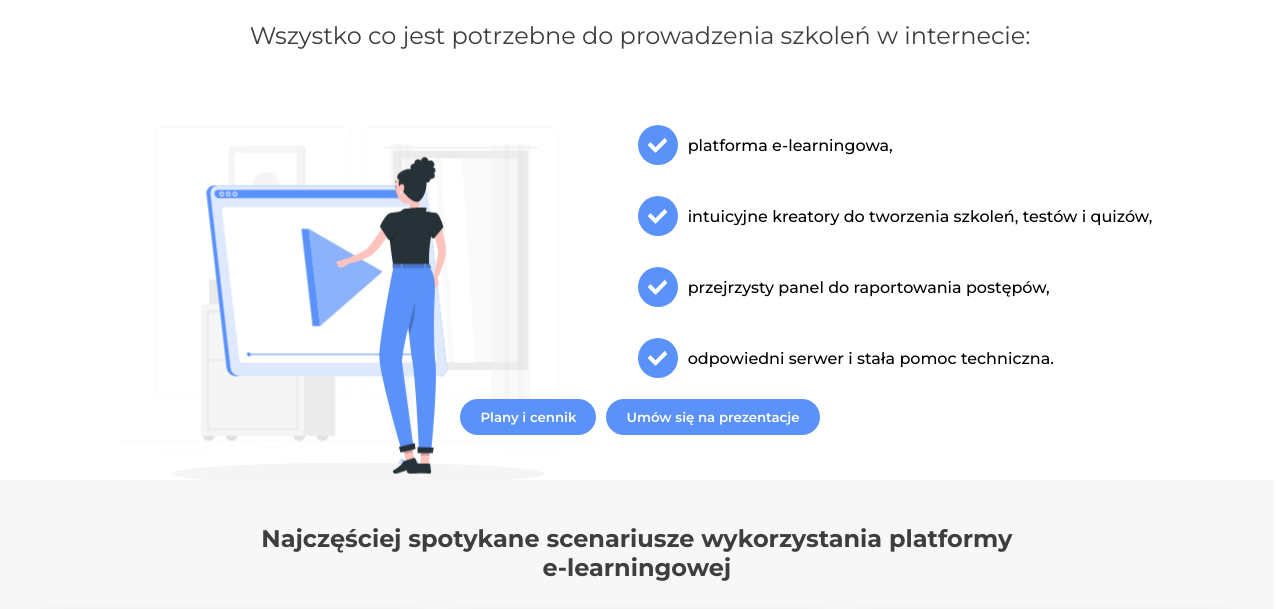
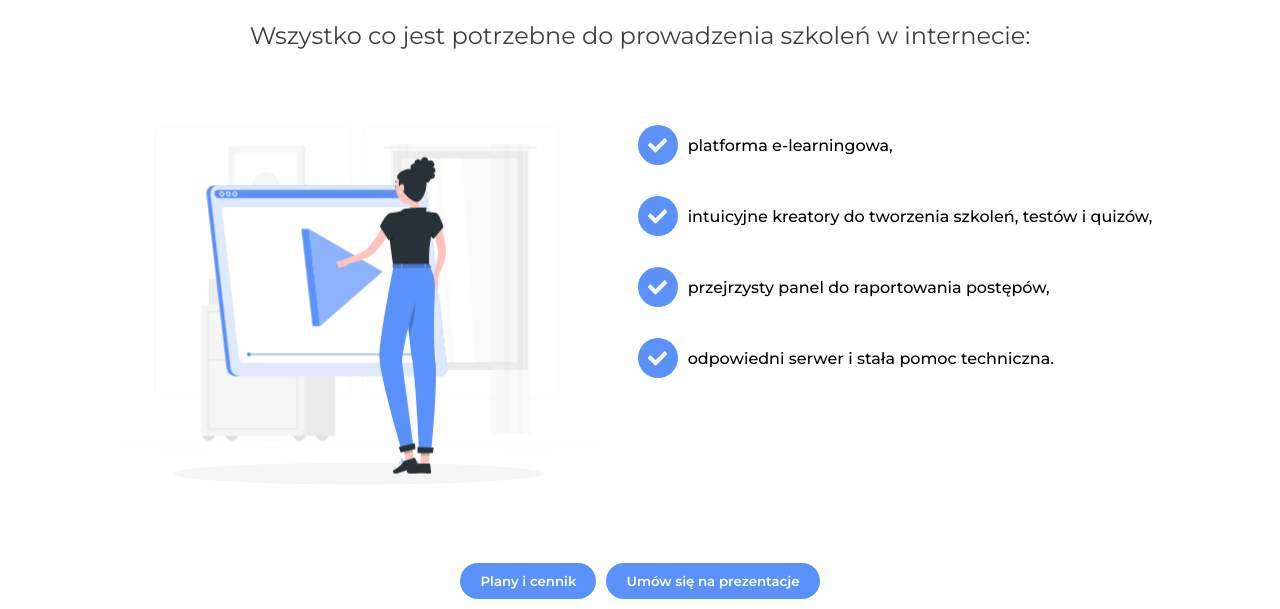
Before and after one commit to okwasniewski/spoti-landing-page, a Gatsby site: page / in a window 1280 px wide. Shown: the part 158-767 px from the top of the page. Built offline with nearby package versions, Linux system fonts and the light colour scheme; Gatsby itself is replaced by a stand-in of ours.

Commit message:
fix: missing white spaces & css fixes

```diff
--- a/src/pages/index.tsx
+++ b/src/pages/index.tsx
@@ -259,7 +259,7 @@ w formie e-learningu zwraca się bardzo szybko."
           title={[
             'Jestem przekonany(a)',
             <br className="rwd-break"></br>,
-            'do wykorzystania elearningu',
+            ' do wykorzystania elearningu',
           ]}
           badge="Szukam rozwiązania"
           link={'/krok-2'}
--- a/src/pages/platforma-elearningowa.tsx
+++ b/src/pages/platforma-elearningowa.tsx
@@ -58,7 +58,7 @@ const Index = () => {
           title={[
             'Jestem przekonany(a)',
             <br className="rwd-break"></br>,
-            'do wykorzystania elearningu',
+            ' do wykorzystania elearningu',
           ]}
           badge="Szukam rozwiązania"
           link={'/krok-2'}
--- a/src/scss/index.scss
+++ b/src/scss/index.scss
@@ -74,7 +74,7 @@ button:hover {
 }
 .TopTwoColumns {
   display: flex;
-  height: 40vh;
+  min-height: 40vh;
   width: 100%;
   justify-content: center;
   svg {
```
Also changed, not shown: 1 other file.
